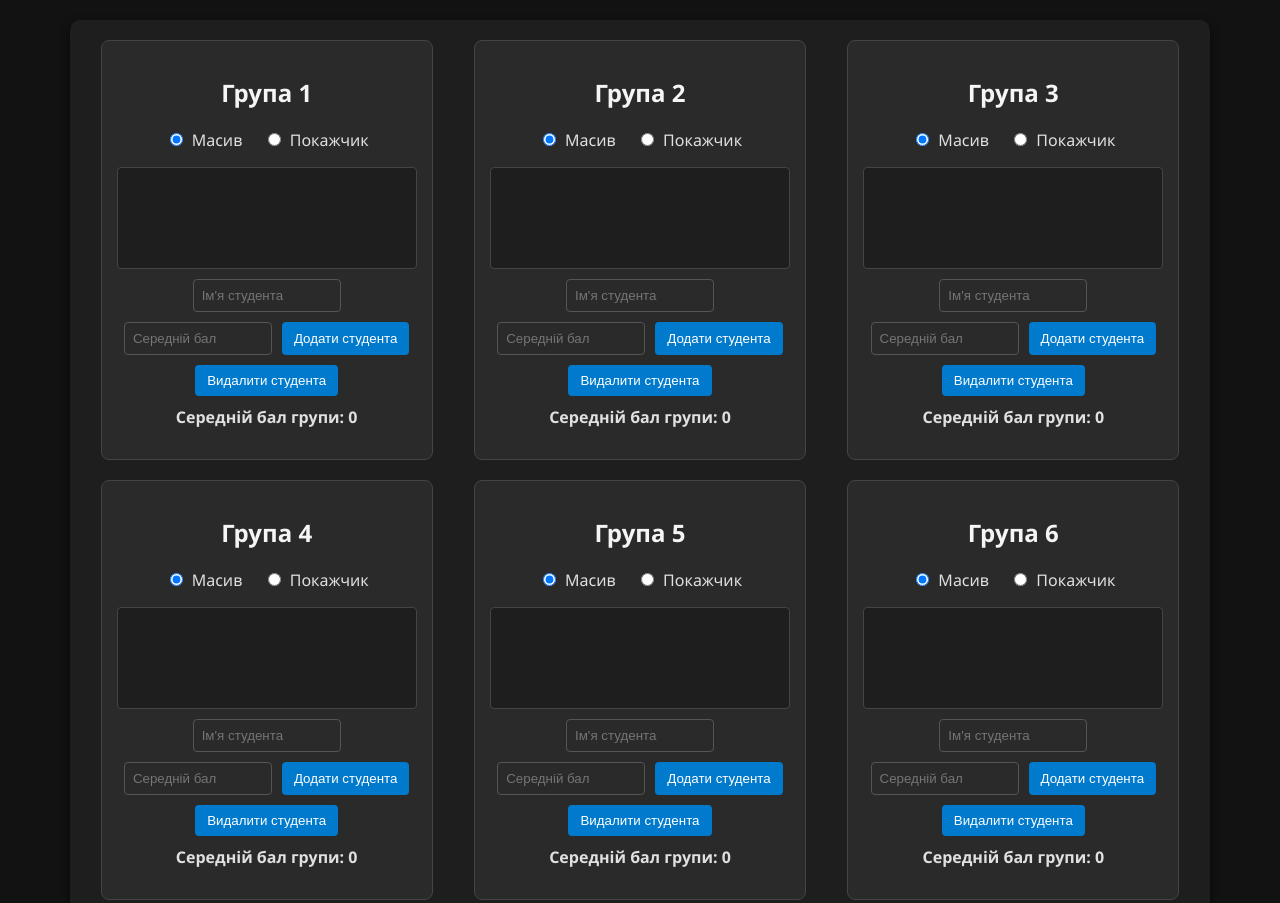
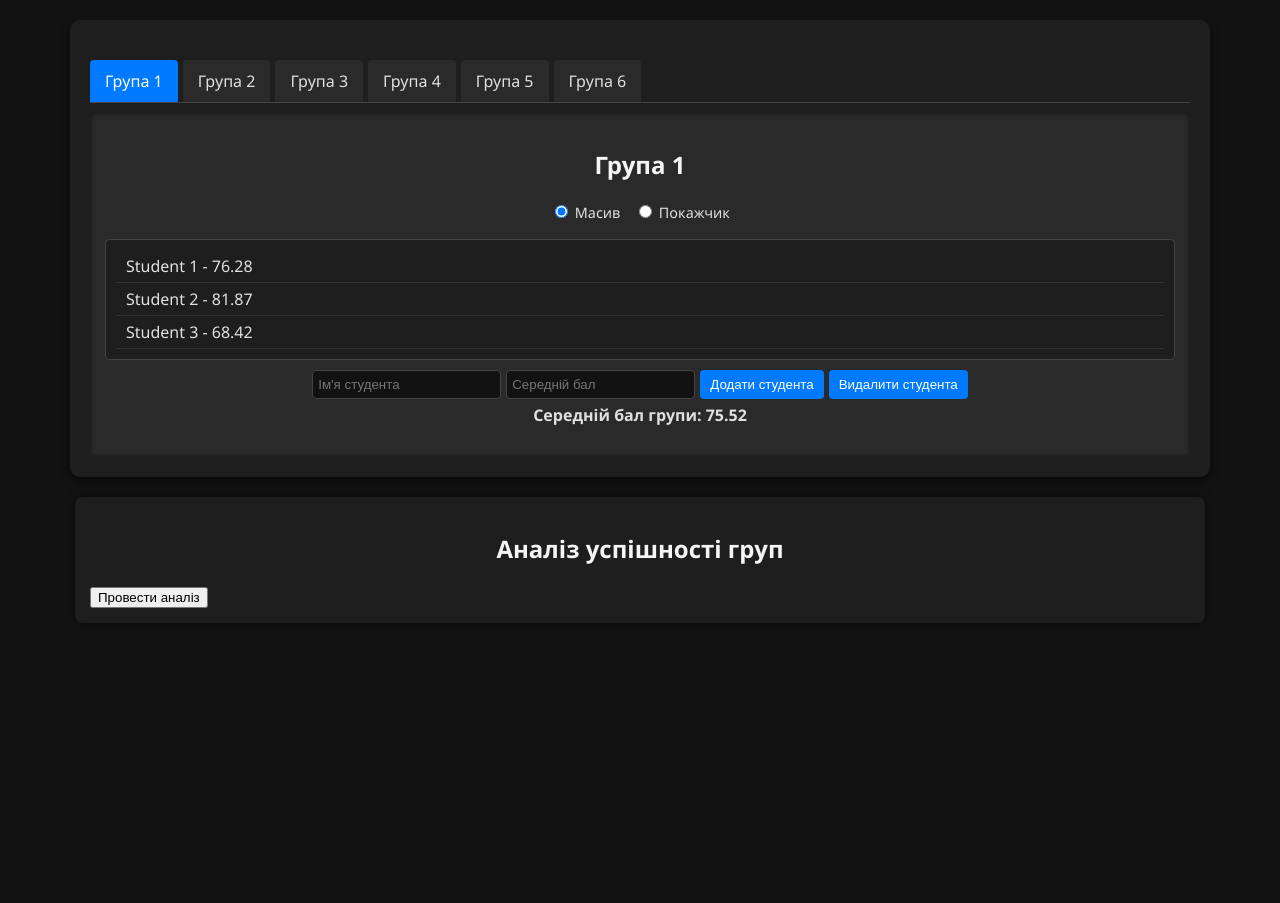
Before and after one commit to kab1why1/TALab4, a plain HTML site: page index.html in a window 1280 px wide. Shown: the top 903 px of the page. After the commit the page ends 800 px from the top, so only its background shows below. Drawn offline with Linux system fonts and the light colour scheme.

Commit message:
tab view

```diff
--- a/index.html
+++ b/index.html
@@ -7,9 +7,19 @@
 </head>
 <body>
   <div class="container">
-    <div class="lists-container">
-      <!-- 6 груп -->
-      <div class="list-container" id="group1">
+    <div class="tabs">
+      <ul class="tab-links">
+        <li class="active"><a href="#group1">Група 1</a></li>
+        <li><a href="#group2">Група 2</a></li>
+        <li><a href="#group3">Група 3</a></li>
+        <li><a href="#group4">Група 4</a></li>
+        <li><a href="#group5">Група 5</a></li>
+        <li><a href="#group6">Група 6</a></li>
+      </ul>
+      <div class="tab-content">
+        <!-- Група 1 -->
+        <div id="group1" class="tab active">
+          <div class="list-container">
             <h2>Група 1</h2>
             <div class="mode-selection">
               <label>
@@ -30,8 +40,10 @@
             </div>
             <p class="group-average">Середній бал групи: <span>0</span></p>
           </div>
-
-      <div class="list-container" id="group2">
+        </div>
+        <!-- Група 2 -->
+        <div id="group2" class="tab">
+          <div class="list-container">
             <h2>Група 2</h2>
             <div class="mode-selection">
               <label>
@@ -52,8 +64,10 @@
             </div>
             <p class="group-average">Середній бал групи: <span>0</span></p>
           </div>
-
-      <div class="list-container" id="group3">
+        </div>
+        <!-- Група 3 -->
+        <div id="group3" class="tab">
+          <div class="list-container">
             <h2>Група 3</h2>
             <div class="mode-selection">
               <label>
@@ -74,8 +88,10 @@
             </div>
             <p class="group-average">Середній бал групи: <span>0</span></p>
           </div>
-
-      <div class="list-container" id="group4">
+        </div>
+        <!-- Група 4 -->
+        <div id="group4" class="tab">
+          <div class="list-container">
             <h2>Група 4</h2>
             <div class="mode-selection">
               <label>
@@ -96,8 +112,10 @@
             </div>
             <p class="group-average">Середній бал групи: <span>0</span></p>
           </div>
-
-      <div class="list-container" id="group5">
+        </div>
+        <!-- Група 5 -->
+        <div id="group5" class="tab">
+          <div class="list-container">
             <h2>Група 5</h2>
             <div class="mode-selection">
               <label>
@@ -118,8 +136,10 @@
             </div>
             <p class="group-average">Середній бал групи: <span>0</span></p>
           </div>
-
-      <div class="list-container" id="group6">
+        </div>
+        <!-- Група 6 -->
+        <div id="group6" class="tab">
+          <div class="list-container">
             <h2>Група 6</h2>
             <div class="mode-selection">
               <label>
@@ -142,14 +162,15 @@
           </div>
         </div>
       </div>
+    </div>
+  </div>
 
-  <!-- Блок аналізу успішності груп -->
+  <!-- Блок аналізу успішності груп (єдиний аналіз для обох методів) -->
   <div id="analysis-container">
     <h2>Аналіз успішності груп</h2>
     <button id="analyze-btn">Провести аналіз</button>
     <div id="analysis-results"></div>
   </div>
-
   <script src="./script.js"></script>
 </body>
 </html>
--- a/script.js
+++ b/script.js
@@ -1,3 +1,15 @@
+/* Обробка перемикання вкладок */
+document.querySelectorAll('.tab-links a').forEach(link => {
+  link.addEventListener('click', e => {
+    e.preventDefault();
+    const target = link.getAttribute('href');
+    document.querySelectorAll('.tab-links li').forEach(li => li.classList.remove('active'));
+    document.querySelectorAll('.tab-content .tab').forEach(tab => tab.classList.remove('active'));
+    link.parentElement.classList.add('active');
+    document.querySelector(target).classList.add('active');
+  });
+});
+
 // Єдиний клас стеку з двома методами додавання/видалення
 class CombinedStack {
   constructor() {
@@ -48,11 +60,15 @@ class CombinedStack {
   averageEl.textContent = stackItems.length ? (total / stackItems.length).toFixed(2) : 0;
 }
 
-  // Створюємо для кожної групи один об’єкт CombinedStack
+// Функція генерації випадкового числа у діапазоні [min, max]
+function getRandomScore(min, max) {
+  return parseFloat((Math.random() * (max - min) + min).toFixed(2));
+}
+
+// Створення об’єкта CombinedStack для кожної групи та попереднє заповнення 3-ма студентами
 const groupsData = [];
-  document.querySelectorAll('.list-container').forEach(group => {
+document.querySelectorAll('.list-container').forEach((group, index) => {
   const stack = new CombinedStack();
-
   const nameInput = group.querySelector('.student-name');
   const scoreInput = group.querySelector('.student-score');
   const addBtn = group.querySelector('.add-btn');
@@ -66,6 +82,14 @@ class CombinedStack {
     }
     return "array";
   }
+
+  // Попереднє заповнення: додаємо 3 випадкових студентів
+  for (let i = 1; i <= 3; i++) {
+    const randomScore = getRandomScore(68, 93);
+    // Ім'я студента: "Student X" де X - номер студента в групі
+    stack.pushArray({ name: `Student ${i}`, score: randomScore });
+  }
+  updateDisplay(group, stack.getItems());
 
   // Додавання студента згідно з вибраним методом
   addBtn.addEventListener('click', () => {
@@ -101,7 +125,7 @@ class CombinedStack {
     updateDisplay(group, stack.getItems());
   });
 
-    // При зміні режиму оновлюємо відображення (дані залишаються однаковими)
+  // При зміні режиму оновлюємо відображення (дані зберігаються спільно)
   group.querySelectorAll('.mode-selection input[type="radio"]').forEach(radio => {
     radio.addEventListener('change', () => {
       updateDisplay(group, stack.getItems());
@@ -114,7 +138,7 @@ class CombinedStack {
   });
 });
 
-  // Єдиний аналіз успішності груп
+// Єдиний аналіз успішності груп (для обох методів)
 document.getElementById('analyze-btn').addEventListener('click', () => {
   const groupAverages = [];
   groupsData.forEach(groupData => {
@@ -125,7 +149,8 @@ class CombinedStack {
     groupAverages.push(avg);
   });
 
-    // Аналіз: для кожної підпослідовності з 3 груп визначаємо середнє та тенденцію
+  // Аналіз: для кожної підпослідовності з 3 груп визначаємо середнє та тенденцію,
+  // форматуючи значення з 2 знаками після коми.
   const tempStack = new CombinedStack();
   groupAverages.forEach(score => tempStack.pushArray(score));
   const processed = [];
@@ -144,8 +169,9 @@ class CombinedStack {
     } else if (three[0] > three[1] && three[1] > three[2]) {
       trend = "Погіршення";
     }
+    // Форматуємо значення з 2 знаками після коми
     const threeFormatted = three.map(num => num.toFixed(2)).join(', ');
-      analysisText += `<p>Групи ${i+1}-${i+3}: [${three.join(', ')}] | Середнє: ${avgThree.toFixed(2)} | Тенденція: ${trend}</p>`;
+    analysisText += `<p>Групи ${i+1}-${i+3}: [${threeFormatted}] | Середнє: ${avgThree.toFixed(2)} | Тенденція: ${trend}</p>`;
   }
   document.getElementById('analysis-results').innerHTML = analysisText;
 });
--- a/styles.css
+++ b/styles.css
@@ -17,108 +17,117 @@ body {
   text-align: center;
   color: #f5f5f5;
 }
-  .lists-container {
+/* Стилі вкладок */
+.tabs {
+  margin-top: 20px;
+}
+.tab-links {
+  list-style: none;
+  padding: 0;
+  margin: 0 0 10px 0;
   display: flex;
-    flex-wrap: wrap;
-    justify-content: space-around;
-    gap: 20px;
+  border-bottom: 1px solid #444;
 }
+.tab-links li {
+  margin-right: 5px;
+}
+.tab-links li a {
+  display: block;
+  padding: 10px 15px;
+  background: #2a2a2a;
+  color: #e0e0e0;
+  text-decoration: none;
+  border-top-left-radius: 4px;
+  border-top-right-radius: 4px;
+}
+.tab-links li.active a,
+.tab-links li a:hover {
+  background: #007bff;
+  color: #fff;
+}
+.tab-content .tab {
+  display: none;
+  background: #2a2a2a;
+  padding: 15px;
+  border-radius: 4px;
+  box-shadow: inset 0 0 5px rgba(0,0,0,0.6);
+}
+.tab-content .tab.active {
+  display: block;
+}
+/* Стилі для кожної групи */
 .list-container {
-    background: #2a2a2a;
-    border: 1px solid #444;
-    border-radius: 8px;
-    padding: 15px;
-    width: 300px;
+  background: transparent;
+  border: none;
+  padding: 0;
 }
 .mode-selection {
   text-align: center;
   margin-bottom: 10px;
 }
 .mode-selection label {
-    margin: 0 8px;
-    cursor: pointer;
-  }
-  .mode-selection input[type="radio"] {
-    margin-right: 5px;
+  margin: 0 5px;
+  font-size: 0.9em;
 }
 .student-list {
   list-style: none;
   padding: 10px;
-    min-height: 80px;
+  min-height: 50px;
   background: #1e1e1e;
   margin-bottom: 10px;
+  border: 1px solid #444;
   border-radius: 4px;
-    border: 1px solid #444;
 }
 .student-list li {
-    padding: 8px 10px;
+  padding: 5px 10px;
   border-bottom: 1px solid #333;
-  }
-  .student-list li:last-child {
-    border-bottom: none;
 }
 .controls {
   display: flex;
   flex-wrap: wrap;
-    gap: 10px;
+  gap: 5px;
   justify-content: center;
 }
 .controls input {
-    padding: 8px;
-    border: 1px solid #555;
+  padding: 5px;
+  border: 1px solid #444;
   border-radius: 4px;
-    background: #2a2a2a;
+  background: #121212;
   color: #e0e0e0;
-    width: 130px;
 }
 .controls button {
-    padding: 8px 12px;
+  padding: 7px 10px;
   border: none;
   border-radius: 4px;
-    background: #007acc;
+  background: #007bff;
   color: #fff;
   cursor: pointer;
-    transition: background 0.3s ease;
 }
 .controls button:hover {
-    background: #005a9e;
+  background: #0056b3;
 }
 .group-average {
   text-align: center;
   font-weight: bold;
-    margin-top: 10px;
+  margin-top: 5px;
 }
+/* Аналіз */
 #analysis-container {
   max-width: 1100px;
-    margin: 30px auto 0;
+  margin: 20px auto;
   background: #1e1e1e;
-    padding: 20px;
-    border-radius: 10px;
-    box-shadow: 0 4px 10px rgba(0, 0, 0, 0.6);
+  padding: 15px;
+  border-radius: 8px;
+  box-shadow: 0 0 8px rgba(0,0,0,0.6);
 }
 #analysis-container h2 {
+  text-align: center;
   color: #f5f5f5;
 }
 #analysis-results p {
-    padding: 10px;
+  padding: 5px;
   background: #2a2a2a;
   border: 1px solid #444;
   border-radius: 4px;
-    margin: 8px 0;
-    color: #e0e0e0;
+  margin: 5px 0;
 }
-  #analyze-btn {
-    display: block;
-    margin: 10px auto;
-    padding: 10px 20px;
-    background: #007acc;
-    border: none;
-    border-radius: 4px;
-    color: #fff;
-    font-size: 16px;
-    cursor: pointer;
-    transition: background 0.3s ease;
-  }
-  #analyze-btn:hover {
-    background: #005a9e;
-  }
```
Lines whose indentation alone changed are shown as unchanged.
